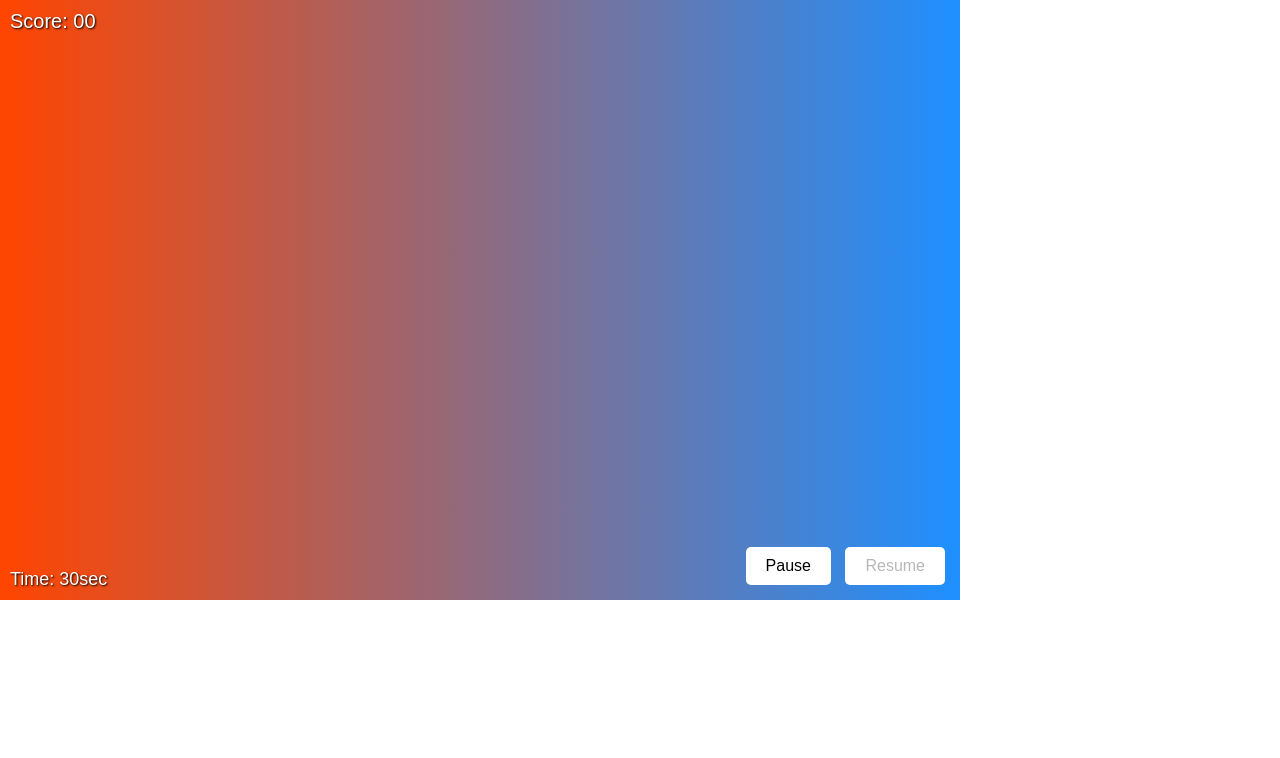
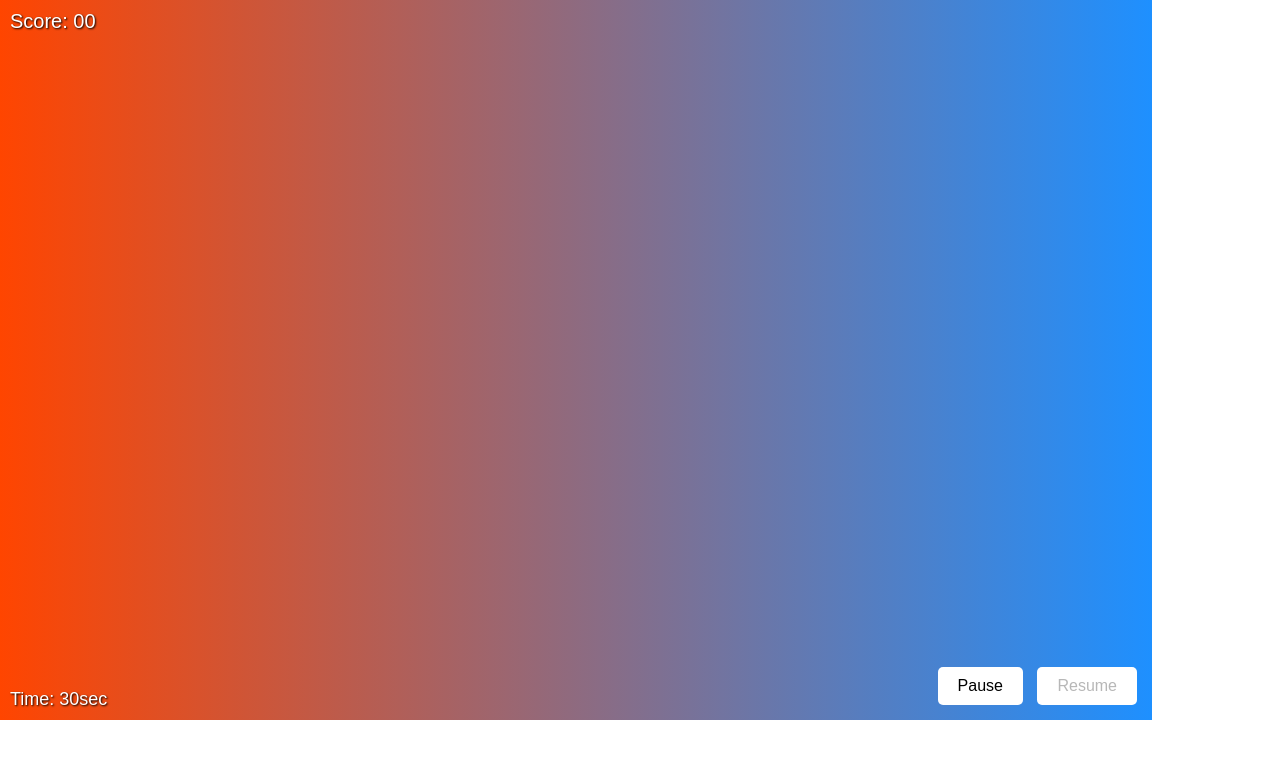
Before and after one commit to Jean-Pierre258/JEIP-GAME, a plain HTML site: page index.html in a window 1280 px wide. Drawn offline with Linux system fonts and the light colour scheme.

Commit message:
Update index.html

```diff
--- a/index.html
+++ b/index.html
@@ -15,8 +15,8 @@
             position: absolute;
             top: 0;
             left: 0;
-            width: 75vw;
-            height: 75vh;
+            width: 90vw;
+            height: 90vh;
             display: flex;
             justify-content: center;
             align-items: center;
```
